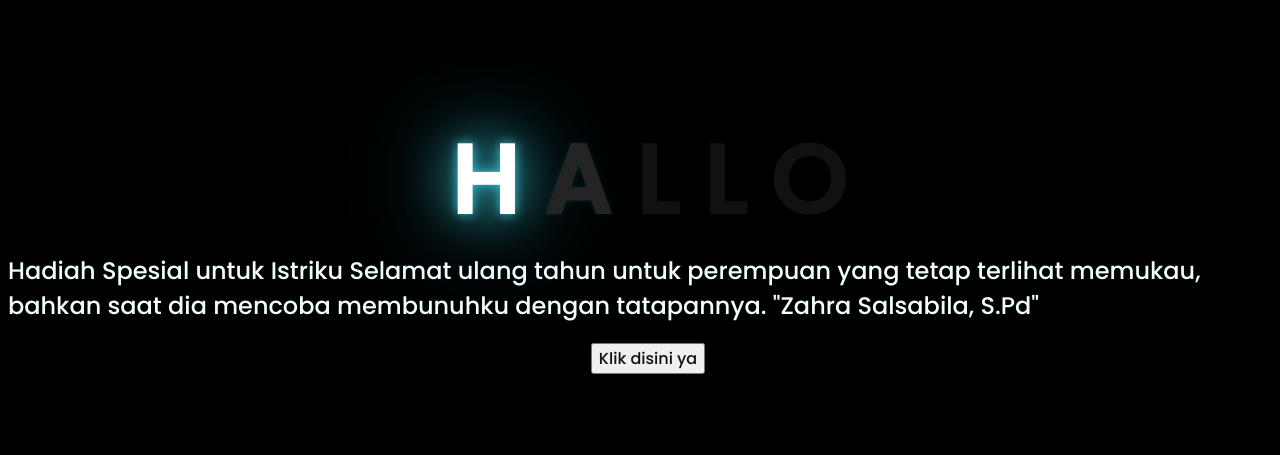
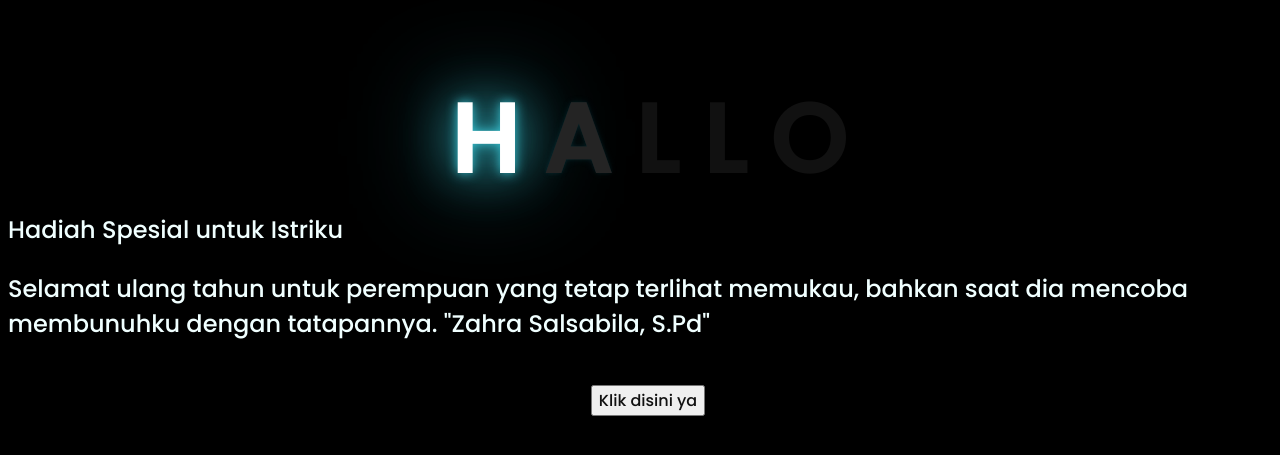
Before and after one commit to setiawaneko/meong, a plain HTML site: page index.html in a window 1280 px wide. Shown: the part 167-622 px from the top of the page. Drawn offline with Linux system fonts and the light colour scheme.

Commit message:
index.html

```diff
--- a/index.html
+++ b/index.html
@@ -19,7 +19,7 @@
     </div>
     <div class="description">
         <span>Hadiah Spesial untuk Istriku</span>
-        <span>Selamat ulang tahun untuk perempuan yang tetap terlihat memukau, bahkan saat dia mencoba membunuhku dengan tatapannya. "Zahra Salsabila, S.Pd"</span>
+        <p></p><span>Selamat ulang tahun untuk perempuan yang tetap terlihat memukau, bahkan saat dia mencoba membunuhku dengan tatapannya. "Zahra Salsabila, S.Pd"</p></span>
     </div>
     <div class="button">
         <button>
```
